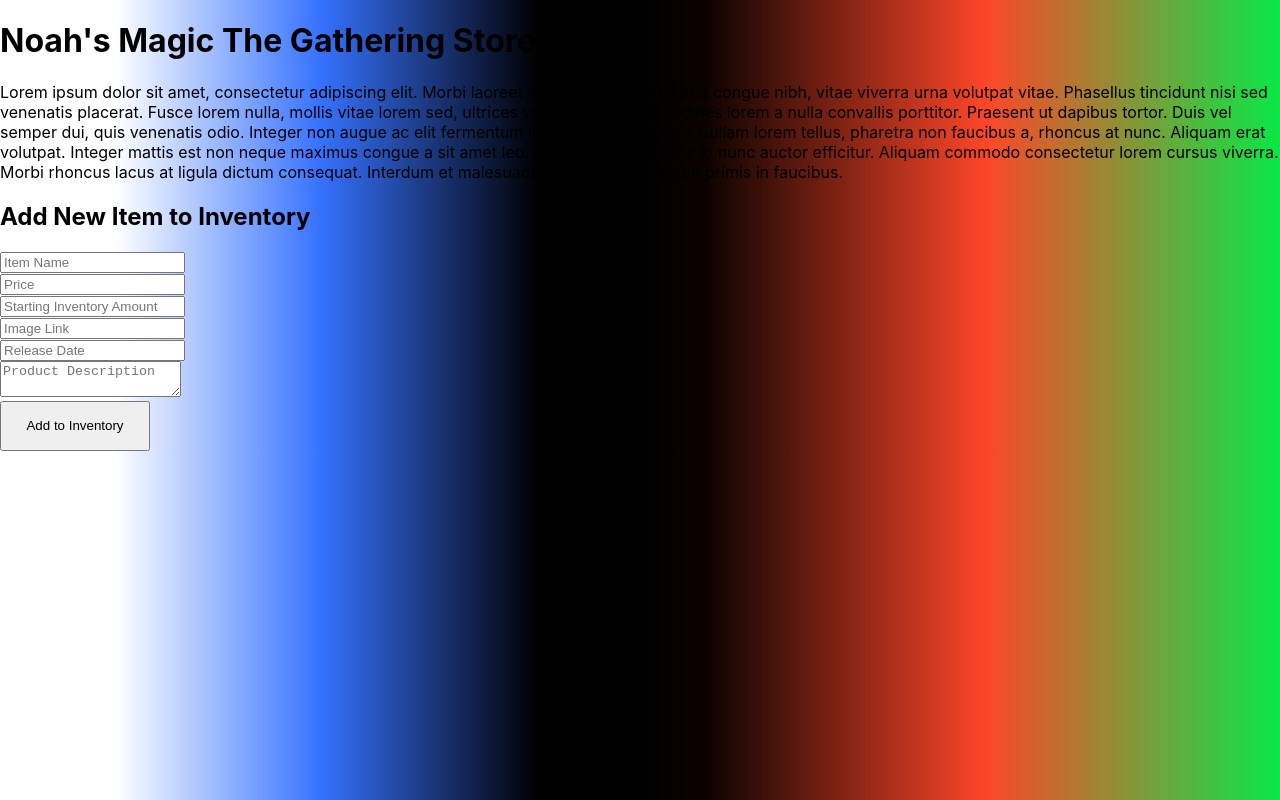
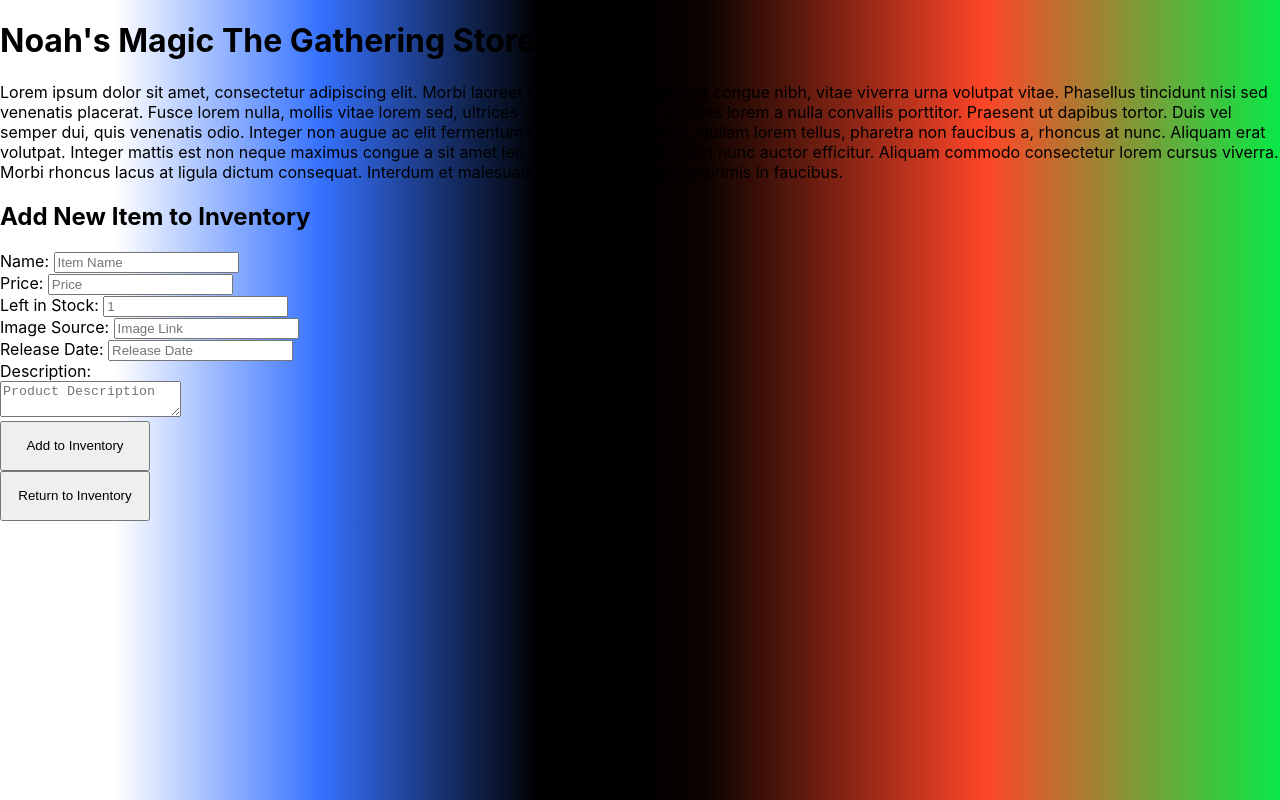
Before and after one commit to NoahKise/inventory-tracker2.0, a React (Create React App) app: page / in a window 1280 px wide. Both pictures are taken after a click on the button "New Stock Item". Built offline with nearby package versions, Linux system fonts and the light colour scheme.

Commit message:
improve forms

```diff
--- a/src/components/InventoryControl.js
+++ b/src/components/InventoryControl.js
@@ -46,7 +46,7 @@
   }
 
   handleNewItemClick = () => {
-      this.setState(prevState => ({ newItemFormVOP: !prevState.newItemFormVOP }));
+    this.setState(prevState => ({ newItemFormVOP: !prevState.newItemFormVOP }));
   }
 
   handleAddingNewStockItemToInventory = (newInventory) => {
@@ -102,20 +102,34 @@
     });
   };
 
+  handleReturnToInventoryClick = () => {
+    if (this.state.newItemFormVOP) {
+      this.setState(prevState => ({ newItemFormVOP: !prevState.newItemFormVOP }));
+    } else this.setState(prevState => ({ itemDetailVOP: !prevState.itemDetailVOP }));
+
+  }
   render() {
     let currentlyVisibleState = null;
 
     if (this.state.newItemFormVOP) {
-      currentlyVisibleState = <NewStockItemForm onNewInventoryCreation={this.handleAddingNewStockItemToInventory}/>
+      currentlyVisibleState = (
+        <>
+          <NewStockItemForm onNewInventoryCreation={this.handleAddingNewStockItemToInventory} />
+          <button onClick={this.handleReturnToInventoryClick}>Return to Inventory</button>
+        </>)
     } else if (this.state.itemDetailVOP) {
       const selectedItem = this.state.mainInventoryList.find(
         (item) => item.id === this.state.selectedId
       );
-      currentlyVisibleState = <StockItemDetail
-      onItemEdit={this.handleEditingItem}
-      selectedItemId={this.state.selectedId}
-      selectedDetails={selectedItem}
-    />
+      currentlyVisibleState = (
+      <>
+      <StockItemDetail
+        onItemEdit={this.handleEditingItem}
+        selectedItemId={this.state.selectedId}
+        selectedDetails={selectedItem}
+      />
+      <button onClick={this.handleReturnToInventoryClick}>Return to Inventory</button>
+      </>)
     } else currentlyVisibleState = (
       <>
         <StockList
--- a/src/components/NewStockItemForm.js
+++ b/src/components/NewStockItemForm.js
@@ -8,41 +8,49 @@
     props.onNewInventoryCreation({
       name: e.target.name.value,
       price: e.target.price.value,
-      leftInStock: e.target.leftInStock.value,
+      leftInStock: parseInt(e.target.leftInStock.value),
       imgSrc: e.target.imgSrc.value,
       releaseDate: e.target.releaseDate.value,
       description: e.target.description.value,
       id: v4()
     });
   }
+
   return (
     <React.Fragment>
       <h2>Add New Item to Inventory</h2>
       <form onSubmit={handleNewStockItemFormSubmission}>
+        <label>Name: </label>
         <input
           type='text'
           name='name'
           placeholder='Item Name' />
         <br></br>
+        <label>Price: </label>
         <input
           type='text'
           name='price'
           placeholder='Price' />
         <br></br>
+        <label>Left in Stock: </label>
         <input
-          type='text'
+          type='number'
           name="leftInStock"
-          placeholder='Starting Inventory Amount' />
+          placeholder='1' />
         <br></br>
+        <label>Image Source: </label>
         <input
           type='text'
           name='imgSrc'
           placeholder='Image Link' />
         <br></br>
+        <label>Release Date: </label>
         <input
           type='text'
           name='releaseDate'
           placeholder='Release Date' />
+        <br></br>
+        <label>Description:</label>
         <br></br>
         <textarea
           name='description'
--- a/src/components/StockItemDetail.js
+++ b/src/components/StockItemDetail.js
@@ -9,7 +9,7 @@
     props.onItemEdit({
       name: e.target.name.value,
       price: e.target.price.value,
-      leftInStock: e.target.leftInStock.value,
+      leftInStock: parseInt(e.target.leftInStock.value),
       imgSrc: e.target.imgSrc.value,
       releaseDate: e.target.releaseDate.value,
       description: e.target.description.value,
@@ -20,34 +20,42 @@
     <React.Fragment>
       <h2>Currently Viewing / Editing <em>"{selectedDetails.name}"</em></h2>
       <form onSubmit={handleStockItemDetailSubmission}>
+        <label>Name: </label>
         <input
           type='text'
           name='name'
-          placeholder={selectedDetails.name} />
+          value={selectedDetails.name} />
         <br></br>
+        <label>Price: </label>
         <input
           type='text'
           name='price'
-          placeholder={selectedDetails.price} />
+          value={selectedDetails.price} />
         <br></br>
+        <label>Left in Stock: </label>
         <input
-          type='text'
+          type='number'
           name="leftInStock"
-          placeholder={selectedDetails.leftInStock} />
+          value={selectedDetails.leftInStock} />
         <br></br>
+        <label>Image Source: </label>
         <input
           type='text'
           name='imgSrc'
-          placeholder={selectedDetails.imgSrc} />
+          value={selectedDetails.imgSrc} />
         <br></br>
+        <label>Release Date: </label>
         <input
           type='text'
           name='releaseDate'
-          placeholder={selectedDetails.releaseDate} />
+          value={selectedDetails.releaseDate} />
+        <br></br>
+        <label>Description:</label>
         <br></br>
         <textarea
+          rows="4" cols="50"
           name='description'
-          placeholder={selectedDetails.description} />
+          value={selectedDetails.description} />
         <br></br>
         <button type='submit'>Save Changes</button>
       </form>
```
Lines whose indentation alone changed are shown as unchanged.
